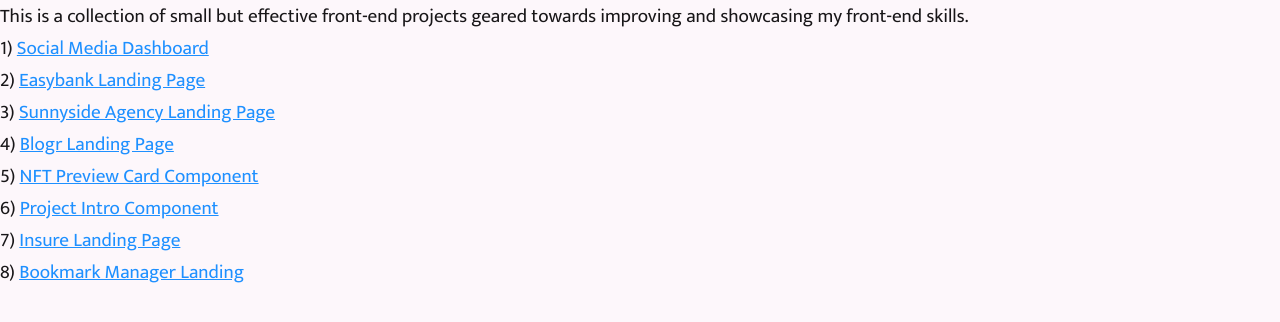
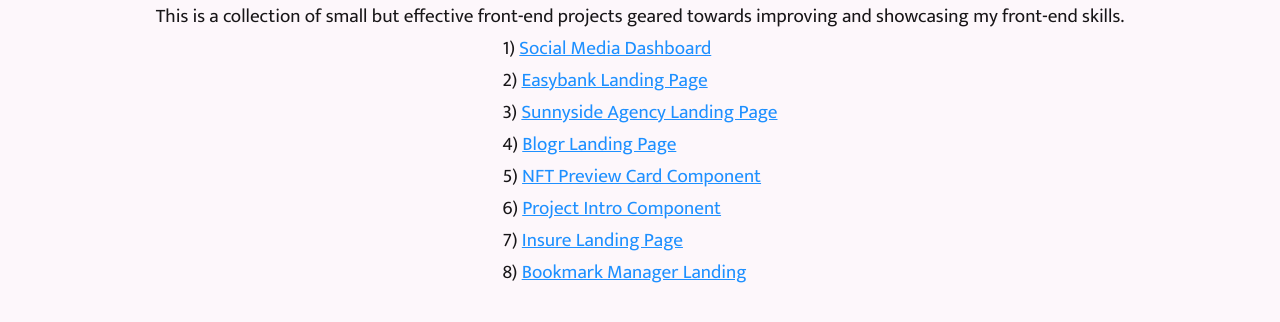
Before and after one commit to Gittenger/fem-index-project, a React (Create React App) app: page / in a window 1280 px wide. Shown: the top 322 px of the page. Built offline with nearby package versions, Linux system fonts and the light colour scheme.

Commit message:
root and link styles

```diff
--- a/src/styles/_globals.scss
+++ b/src/styles/_globals.scss
@@ -1,8 +1,8 @@
 :root {
 	--offwhite: #fdf7fb;
+	--grey: #f0e8ed;
 	--black: #181618;
 }
-
 
 body {
 	background: var(--offwhite);
@@ -10,3 +10,27 @@ body {
 	font-family: 'Mukta', sans-serif;
 	color: var(--black);
 }
+
+#root {
+	display: flex;
+	flex-direction: column;
+	justify-content: center;
+	align-items: center;
+
+	& > div {
+		display: flex;
+		flex-direction: column;
+		justify-content: center;
+		align-items: center;
+	}
+}
+
+a:link,
+a:visited,
+a {
+	transition: color 0.4s;
+
+	&:hover {
+		color: midnightblue;
+	}
+}
```
